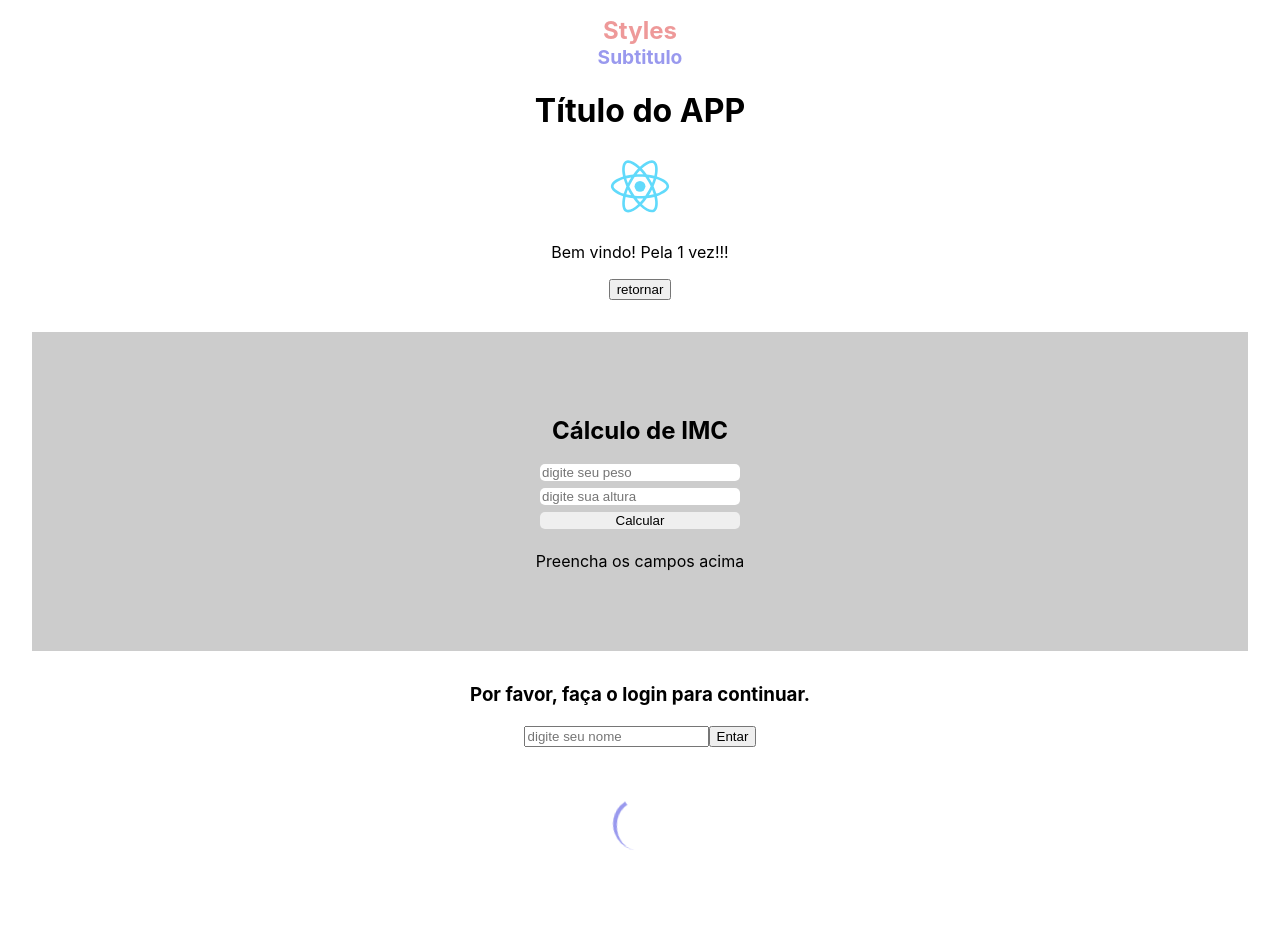
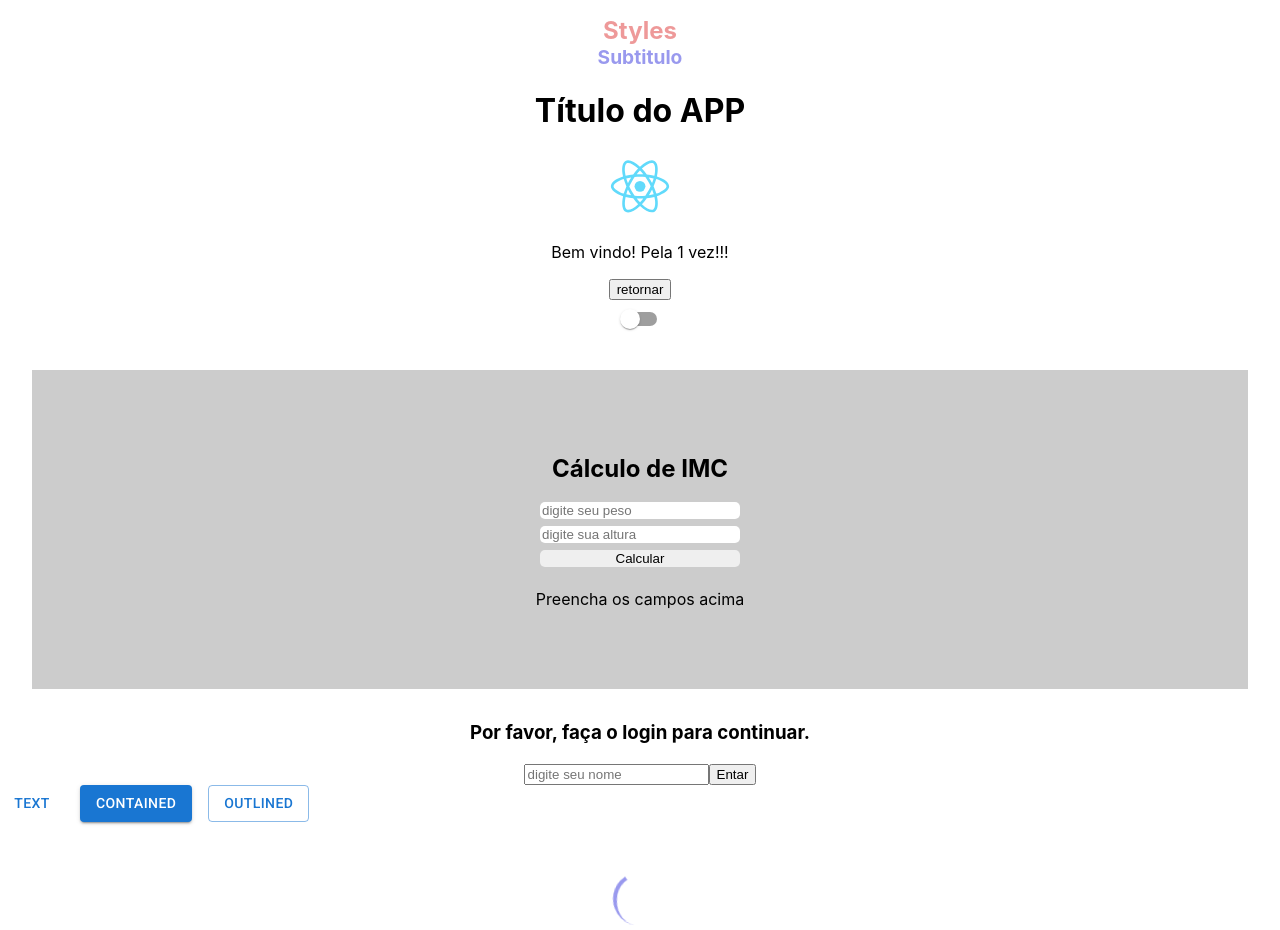
Before and after one commit to Legatario/aulas, a React (Create React App) app: page / in a window 1280 px wide. Before the commit the page ends 856 px from the top, so only its background shows below. Built offline with nearby package versions, Linux system fonts and the light colour scheme.

Commit message:
ui integração

```diff
--- a/package.json
+++ b/package.json
@@ -4,6 +4,11 @@
   "version": "0.1.0",
   "private": true,
   "dependencies": {
+    "@emotion/react": "^11.10.4",
+    "@emotion/styled": "^11.10.4",
+    "@mui/icons-material": "^5.10.6",
+    "@mui/material": "^5.10.7",
+    "@mui/styled-engine-sc": "^5.10.6",
     "@testing-library/jest-dom": "^5.16.5",
     "@testing-library/react": "^13.4.0",
     "@testing-library/user-event": "^13.5.0",
--- a/public/index.html
+++ b/public/index.html
@@ -24,6 +24,17 @@
       work correctly both with client-side routing and a non-root public URL.
       Learn how to configure a non-root public URL by running `npm run build`.
     -->
+    <link
+      rel="stylesheet"
+      href="https://fonts.googleapis.com/css?family=Roboto:300,400,500,700&display=swap"
+    />
+
+    <link
+     rel="stylesheet"
+      href="https://fonts.googleapis.com/icon?family=Material+Icons"
+    />
+
+
     <title>React App</title>
   </head>
   <body>
--- a/src/App.js
+++ b/src/App.js
@@ -3,19 +3,29 @@ import './App.css';
 import Header from './Components/Header/Header';
 import Imc from './Components/IMC/Imc';
 import Login from './Components/Login/LoginControl';
-import { Heading1, Loader } from './Components/Styles/styles'
+import { Heading1, Loader } from './Components/Styles/styles';
+import Stack from '@mui/material/Stack';
+import Button from '@mui/material/Button';
 
 function App() {
   return (
     <div className="App">
+
     <Heading1>
       Styles
       <span>Subtitulo</span>
     </Heading1>
+
     <Header title="Título do APP"/>
     <Imc />
 
     <Login />
+
+    <Stack spacing={2} direction="row">
+      <Button variant="text">Text</Button>
+      <Button variant="contained">Contained</Button>
+      <Button variant="outlined">Outlined</Button>
+    </Stack>
 
     <Loader />
     </div>
--- a/src/Components/Header/Header.js
+++ b/src/Components/Header/Header.js
@@ -1,10 +1,14 @@
 import {useState} from 'react'
-import logo from './../../logo.svg'
+import logo from './../../logo.svg';
+import * as React from 'react';
+import Switch from '@mui/material/Switch';
 
 
 function Header(props){
 
     const [count, setCount] = useState(1);
+
+    const label = { inputProps: { 'aria-label': 'Switch demo' } };
 
     function iCount(){
         setCount(count+1);
@@ -17,6 +21,9 @@ function Header(props){
             <img src={logo} alt="logo" className='logo'/>
             <p>Bem vindo! Pela {count} vez!!!</p>
             <button onClick={iCount}>retornar</button>
+            <div>
+                <Switch {...label} />
+            </div>
         </header>
     )
 }
```
Also changed, not shown: 1 other file (tests, documents, lock files or other folders). Lines whose indentation alone changed are shown as unchanged.
